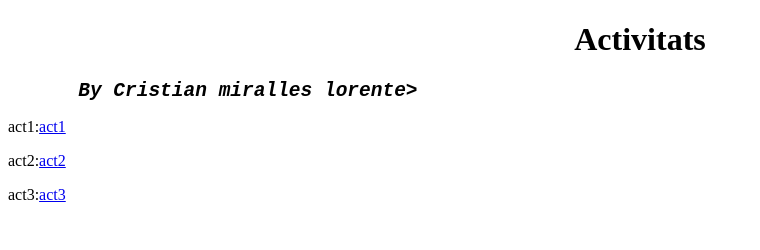
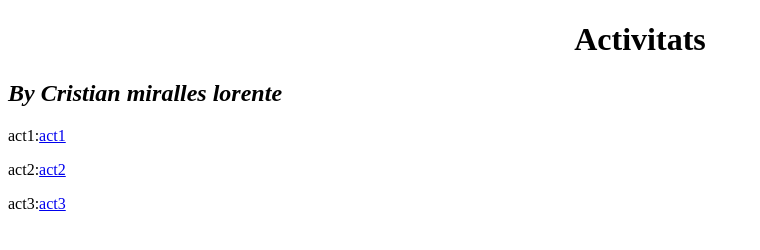
Before and after one commit to DanoninoFresquito/html, a plain HTML site: page index.html in a window 1280 px wide. Shown: the whole page, without its empty margins (0-760 px from the left). Drawn offline with Linux system fonts and the light colour scheme.

Commit message:
Add files via upload

```diff
--- a/index.html
+++ b/index.html
@@ -6,7 +6,7 @@
 </head>
 <body>
     <h1 align = "center">Activitats</h1>
-    <pre><h2><i>      By Cristian miralles lorente></pre></i></h2>
+    <h2><i>By Cristian miralles lorente</i></h2>
     <p>act1:<a href = "act1/index.html">act1</a></p>
     <p>act2:<a href = "act2/index.html">act2</a></p>
     <p>act3:<a href = "act3/index.html">act3</a></p>
```
